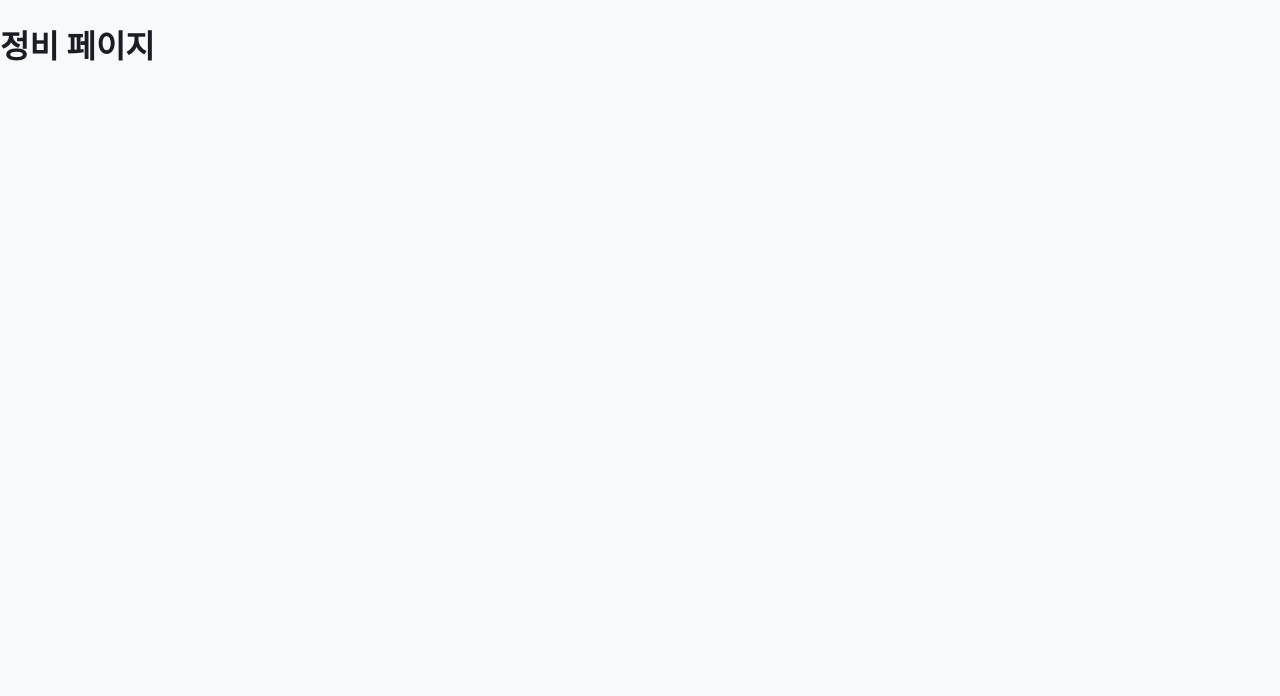
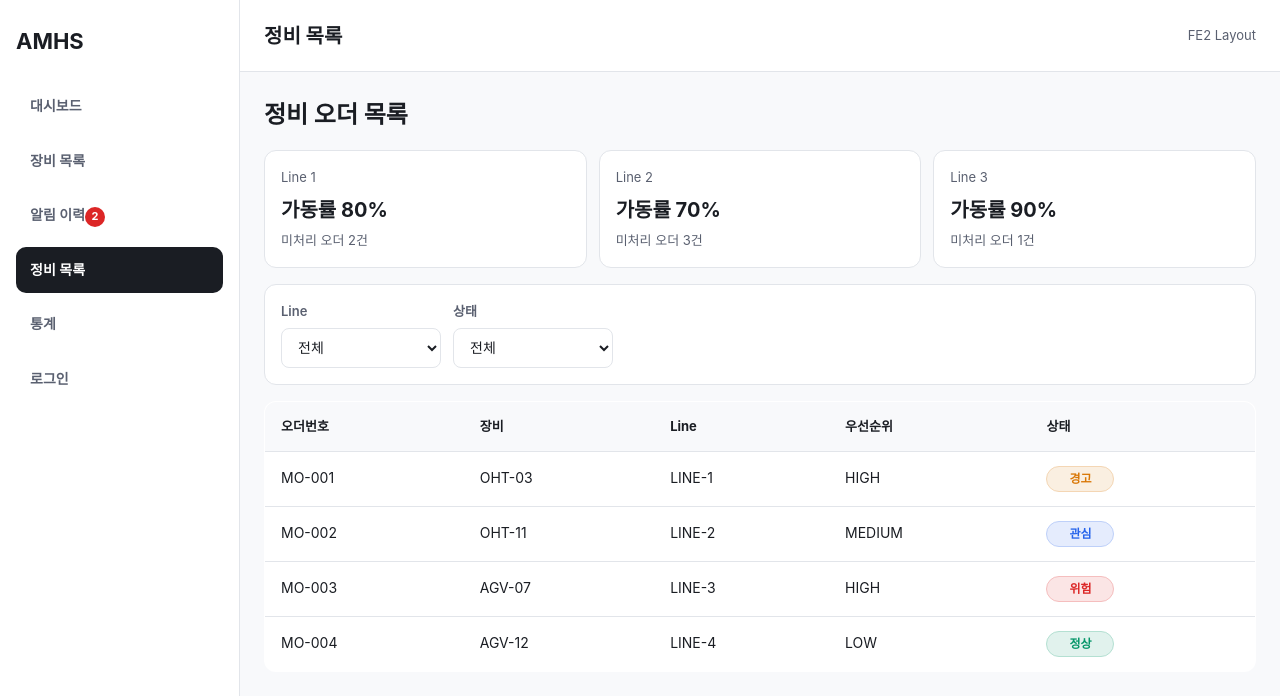
Before and after one commit to SF-KONA/AMHS-frontend, a Vue app: page /maintenance in a window 1280 px wide. Shown: the top 696 px of the page. Built offline with nearby package versions, Linux system fonts and the light colour scheme.

Commit message:
feat: 정비 오더 목록 페이지 기본 구조 추가

```diff
--- a/src/views/maintenance/MaintenanceListView.vue
+++ b/src/views/maintenance/MaintenanceListView.vue
@@ -1,8 +1,197 @@
 <template>
-  <div>
-    <h1>정비 페이지</h1>
-  </div>
+    <AppLayout>
+        <div class="page-section">
+            <h2 class="page-title">정비 오더 목록</h2>
+
+            <div class="summary-cards">
+                <div class="summary-card">
+                    <div class="summary-label">Line 1</div>
+                    <div class="summary-value">가동률 80%</div>
+                    <div class="summary-sub">미처리 오더 2건</div>
+                </div>
+                <div class="summary-card">
+                    <div class="summary-label">Line 2</div>
+                    <div class="summary-value">가동률 70%</div>
+                    <div class="summary-sub">미처리 오더 3건</div>
+                </div>
+                <div class="summary-card">
+                    <div class="summary-label">Line 3</div>
+                    <div class="summary-value">가동률 90%</div>
+                    <div class="summary-sub">미처리 오더 1건</div>
+                </div>
+            </div>
+
+            <FilterBar
+                v-model="filterValues"
+                :filters="filters"
+            />
+
+            <DataTable
+                :columns="columns"
+                :data="filteredRows"
+                :loading="false"
+                @row-click="handleRowClick"
+            >
+                <template #status="{ row }">
+                    <StatusBadge :status="mapOrderStatus(row.status)" />
+                </template>
+            </DataTable>
+        </div>
+    </AppLayout>
 </template>
 
 <script setup>
+import { computed, ref } from 'vue'
+import { useRouter } from 'vue-router'
+import AppLayout from '../../layouts/AppLayout.vue'
+import FilterBar from '../../components/common/FilterBar.vue'
+import DataTable from '../../components/common/DataTable.vue'
+import StatusBadge from '../../components/common/StatusBadge.vue'
+
+const router = useRouter()
+
+const filterValues = ref({
+    lineId: '',
+    status: '',
+})
+
+const filters = [
+    {
+        key: 'lineId',
+        label: 'Line',
+        options: [
+            { value: 'LINE-1', label: 'Line 1' },
+            { value: 'LINE-2', label: 'Line 2' },
+            { value: 'LINE-3', label: 'Line 3' },
+            { value: 'LINE-4', label: 'Line 4' },
+        ],
+    },
+    {
+        key: 'status',
+        label: '상태',
+        options: [
+            { value: 'OPEN', label: 'OPEN' },
+            { value: 'ASSIGNED', label: 'ASSIGNED' },
+            { value: 'IN_PROGRESS', label: 'IN_PROGRESS' },
+            { value: 'COMPLETED', label: 'COMPLETED' },
+        ],
+    },
+]
+
+const columns = [
+    { key: 'orderId', label: '오더번호' },
+    { key: 'eqId', label: '장비' },
+    { key: 'lineId', label: 'Line' },
+    { key: 'priority', label: '우선순위' },
+    { key: 'status', label: '상태', slot: true },
+]
+
+const rows = [
+    {
+        orderId: 'MO-001',
+        eqId: 'OHT-03',
+        lineId: 'LINE-1',
+        priority: 'HIGH',
+        status: 'OPEN',
+    },
+    {
+        orderId: 'MO-002',
+        eqId: 'OHT-11',
+        lineId: 'LINE-2',
+        priority: 'MEDIUM',
+        status: 'ASSIGNED',
+    },
+    {
+        orderId: 'MO-003',
+        eqId: 'AGV-07',
+        lineId: 'LINE-3',
+        priority: 'HIGH',
+        status: 'IN_PROGRESS',
+    },
+    {
+        orderId: 'MO-004',
+        eqId: 'AGV-12',
+        lineId: 'LINE-4',
+        priority: 'LOW',
+        status: 'COMPLETED',
+    },
+]
+
+const filteredRows = computed(() => {
+    return rows.filter((row) => {
+        const matchLine =
+            !filterValues.value.lineId || row.lineId === filterValues.value.lineId
+        const matchStatus =
+            !filterValues.value.status || row.status === filterValues.value.status
+
+        return matchLine && matchStatus
+    })
+})
+
+function handleRowClick(row) {
+    router.push(`/maintenance/${row.orderId}`)
+}
+
+function mapOrderStatus(status) {
+    const map = {
+        OPEN: 'WARNING',
+        ASSIGNED: 'IDLE',
+        IN_PROGRESS: 'ERROR',
+        COMPLETED: 'RUNNING',
+    }
+
+    return map[status] || 'IDLE'
+}
 </script>
+
+<style scoped>
+.page-section {
+    display: flex;
+    flex-direction: column;
+    gap: 16px;
+}
+
+.page-title {
+    margin: 0;
+    font-size: 24px;
+    font-weight: 700;
+    color: var(--color-text);
+}
+
+.summary-cards {
+    display: grid;
+    grid-template-columns: repeat(3, 1fr);
+    gap: 12px;
+}
+
+.summary-card {
+    background: var(--color-surface);
+    border: 1px solid var(--color-border);
+    border-radius: 12px;
+    padding: 16px;
+}
+
+.summary-label {
+    font-size: 13px;
+    color: var(--color-text-muted);
+    margin-bottom: 6px;
+}
+
+.summary-value {
+    font-size: 20px;
+    font-weight: 700;
+    color: var(--color-text);
+    margin-bottom: 4px;
+}
+
+.summary-sub {
+    font-size: 13px;
+    color: var(--color-text-muted);
+}
+
+@media (max-width: 900px) {
+    .summary-cards {
+        grid-template-columns: 1fr;
+    }
+}
+</style>
```
